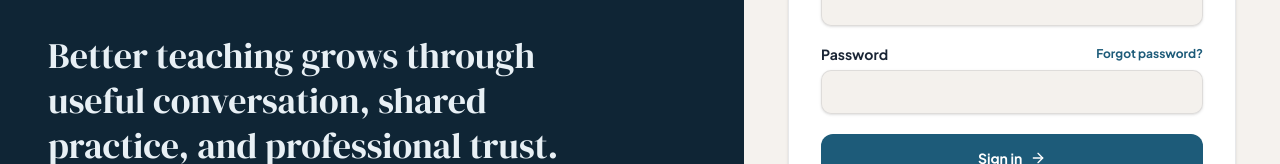
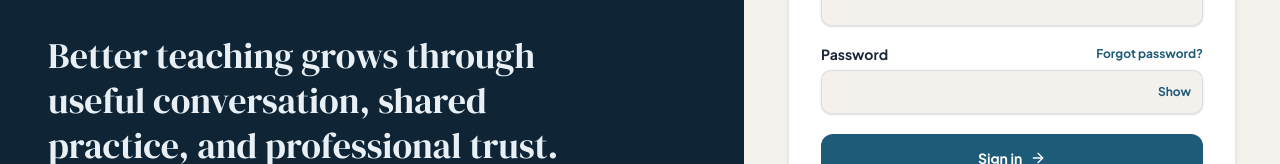
Before and after one commit to AVTpepper/vistateacher, a Next.js app: page /sign-in in a window 1280 px wide. Shown: the part 332-496 px from the top of the page. Built offline with nearby package versions, Linux system fonts and the light colour scheme; no server answers.

Commit message:
add: authentication flow with password visibility toggle and update verification instructions

```diff
--- a/src/features/auth/auth-form.tsx
+++ b/src/features/auth/auth-form.tsx
@@ -65,6 +65,7 @@ async function establishSession(user: User): Promise<string> {
 export function AuthForm({ mode }: { mode: AuthMode }) {
   const router = useRouter();
   const [formError, setFormError] = useState<string | null>(null);
+  const [showPassword, setShowPassword] = useState(false);
   const schema =
     mode === "sign-up"
       ? signUpSchema
@@ -187,14 +188,27 @@ export function AuthForm({ mode }: { mode: AuthMode }) {
             ) : undefined
           }
         >
+          <div className="relative">
             <Input
               id="password"
-            type="password"
+              className="pr-16"
+              type={showPassword ? "text" : "password"}
               autoComplete={
                 mode === "sign-up" ? "new-password" : "current-password"
               }
               {...form.register("password")}
             />
+            <button
+              type="button"
+              aria-controls="password"
+              aria-label={showPassword ? "Hide password" : "Show password"}
+              aria-pressed={showPassword}
+              className="text-primary absolute inset-y-0 right-3 text-xs font-bold hover:underline"
+              onClick={() => setShowPassword((visible) => !visible)}
+            >
+              {showPassword ? "Hide" : "Show"}
+            </button>
+          </div>
         </Field>
       )}
 
--- a/src/features/auth/verify-email-panel.tsx
+++ b/src/features/auth/verify-email-panel.tsx
@@ -71,7 +71,8 @@ export function VerifyEmailPanel() {
       <div>
         <h1 className="font-serif text-3xl">Check your inbox</h1>
         <p className="text-muted-foreground mt-3 text-sm leading-6">
-          Use the verification link we sent, then return here to continue.
+          Use the verification link we sent, then return here to continue. Your
+          educator profile is created after you verify and complete setup.
         </p>
       </div>
       {error && (
```
Also changed, not shown: 3 other files (tests, documents, lock files or other folders). Lines whose indentation alone changed are shown as unchanged.
